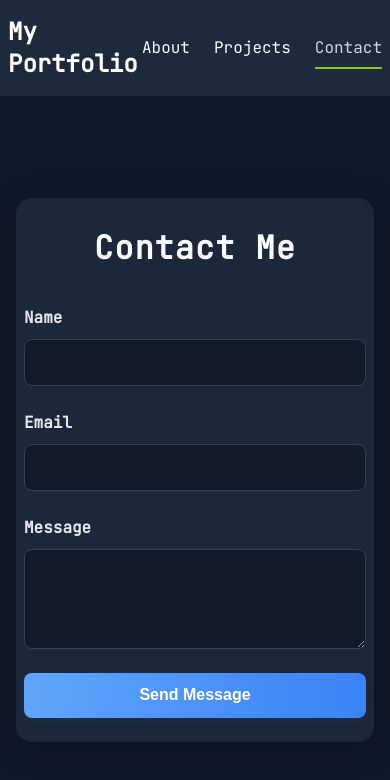
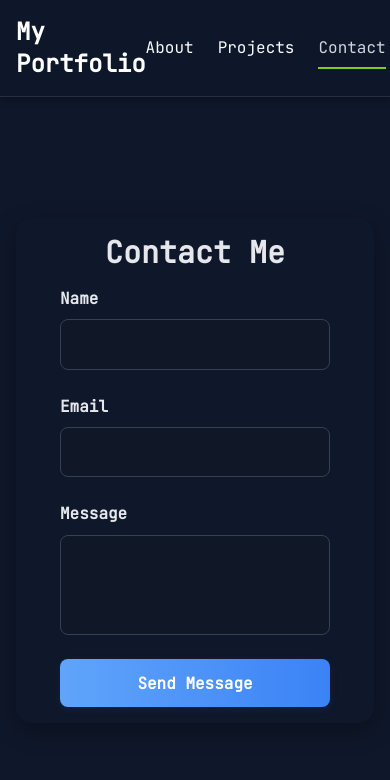
Before and after one commit to DriftFe/portfolio-thingi, a plain HTML site: page contact.html in a window 390 px wide. Drawn offline with Linux system fonts and the light colour scheme.

Commit message:
Updated contact.html

```diff
--- a/contact.html
+++ b/contact.html
@@ -15,69 +15,18 @@
       background: #0f172a;
       color: #f8fafc;
       margin: 0;
+      font-family: 'JetBrains Mono', monospace;
     }
-    .bg-gray-800 {
-      background-color: #1e293b;
+    header.bg-gray-800 {
+      background-color: rgba(15, 23, 42, 0.75);
+      backdrop-filter: blur(10px);
+      -webkit-backdrop-filter: blur(10px);
+      border-bottom: 1px solid rgba(255, 255, 255, 0.1);
+      box-shadow: 0 2px 8px rgba(0, 0, 0, 0.3);
+      position: sticky;
+      top: 0;
+      z-index: 1000;
     }
-    .text-white {
-      color: #fff;
-    }
-    .py-4 {
-      padding-top: 1rem;
-      padding-bottom: 1rem;
-    }
-    .container {
-      max-width: 1200px;
-      margin: 0 auto;
-      padding: 0 1rem;
-    }
-    .flex {
-      display: flex;
-    }
-    .justify-between {
-      justify-content: space-between;
-    }
-    .items-center {
-      align-items: center;
-    }
-    .space-x-6 {
-      gap: 1.5rem;
-      display: flex;
-    }
-    .text-2xl {
-      font-size: 1.5rem;
-      line-height: 2rem;
-    }
-    .font-semibold {
-      font-weight: 600;
-    }
-    .underline-animation {
-      position: relative;
-      text-decoration: none;
-      color: #f8fafc;
-      transition: color 0.3s ease;
-    }
-    .underline-animation::after {
-      content: '';
-      position: absolute;
-      width: 100%;
-      height: 2px;
-      bottom: 0;
-      left: 0;
-      background-color: #84cc16;
-      transform: scaleX(0);
-      transform-origin: bottom center;
-      transition: transform 0.3s ease-out;
-    }
-    .underline-animation:hover,
-    .underline-animation.active {
-      color: #d1d5db;
-    }
-    .underline-animation:hover::after,
-    .underline-animation.active::after {
-      transform: scaleX(1);
-    }
-
     main {
       flex: 1;
       display: flex;
@@ -85,29 +34,38 @@
       justify-content: center;
       padding: 2rem 1rem;
     }
-    .contact-card {
-      background: rgba(30, 41, 59, 0.92);
+    .center-content {
+      background-color: rgba(15, 23, 42, 0.75);
+      padding: 2rem;
       border-radius: 1rem;
-      box-shadow: 0 6px 32px rgba(0,0,0,0.18);
-      padding: 2.5rem 2rem 2rem 2rem;
+      box-shadow: 0 8px 24px rgba(0, 0, 0, 0.3);
+      display: flex;
+      flex-direction: column;
+      align-items: center;
+      justify-content: center;
+      text-align: center;
       width: 100%;
       max-width: 420px;
       margin: 0 auto;
     }
-    .contact-card h2 {
-      text-align: center;
-      margin-bottom: 2rem;
-      font-size: 2rem;
-      font-weight: 700;
-      color: #f8fafc;
-      letter-spacing: 1px;
+    .text-3xl {
+      font-size: 1.875rem;
+      line-height: 2.25rem;
     }
+    .mb-4 {
+      margin-bottom: 1rem;
+    }
+    .text-gray-200 { color: #e5e7eb; }
+    .text-gray-300 { color: #d1d5db; }
+    .leading-relaxed { line-height: 1.75; }
+    .mt-4 { margin-top: 1rem; }
     form label {
       display: block;
       font-weight: 600;
       margin-bottom: 0.5rem;
       color: #e5e7eb;
       font-size: 1rem;
+      text-align: left;
     }
     form input,
     form textarea,
@@ -124,10 +82,12 @@
       transition: border-color 0.2s, box-shadow 0.2s;
       outline: none;
       display: block;
+      font-family: 'JetBrains Mono', monospace;
     }
     form textarea {
       min-height: 100px;
-      resize: vertical;
+      resize: none;
+      overflow-y: hidden;
     }
     form input:focus,
     form textarea:focus {
@@ -149,28 +109,10 @@
       background: linear-gradient(90deg, #3b82f6 0%, #2563eb 100%);
       opacity: 0.95;
     }
-    .success-message {
-      display: none;
-      color: #4ade80;
-      margin-top: 1rem;
-      text-align: center;
-      font-weight: 500;
-    }
-    footer {
-      background: #1e293b;
-      color: #d1d5db;
-      text-align: center;
-      padding: 1.25rem 0 1rem 0;
-      font-size: 1rem;
-      margin-top: auto;
-    }
     @media (max-width: 600px) {
-      .contact-card {
-        padding: 1.5rem 0.5rem;
+      .center-content {
+        padding: 1rem 0.5rem;
         max-width: 98vw;
-      }
-      .container {
-        padding: 0 0.5rem;
       }
     }
   </style>
@@ -183,30 +125,34 @@
         <ul class="flex space-x-6">
           <li><a href="index.html" class="underline-animation nav-link">About</a></li>
           <li><a href="projects.html" class="underline-animation nav-link">Projects</a></li>
-          <li><a href="contact.html" class="underline-animation nav-link active">Contact</a></li>
+          <li><a href="contact.html" class="underline-animation nav-link active" aria-current="page">Contact</a></li>
         </ul>
       </nav>
     </div>
   </header>
   <main>
-    <div class="contact-card">
-      <h2>Contact Me</h2>
+    <section class="center-content">
+      <h2 class="text-3xl font-semibold text-gray-200 mb-4">Contact Me</h2>
       <form id="contactForm" action="https://formspree.io/f/xjkwopnv" method="POST" autocomplete="off">
         <label for="name">Name</label>
         <input type="text" id="name" name="name" required autocomplete="off" />
-
         <label for="email">Email</label>
         <input type="email" id="email" name="email" required autocomplete="off" />
-
         <label for="message">Message</label>
         <textarea id="message" name="message" required autocomplete="off"></textarea>
-
         <button type="submit">Send Message</button>
-        <div class="success-message" id="formSuccess">Thank you! Your message has been sent.</div>
       </form>
-    </div>
+    </section>
   </main>
-    <script src="contact.js">
+  <script>
+    const textarea = document.getElementById('message');
+    if (textarea) {
+      textarea.addEventListener('input', function() {
+        this.style.height = 'auto';
+        this.style.height = (this.scrollHeight) + 'px';
+      });
+      textarea.dispatchEvent(new Event('input'));
+    }
   </script>
 </body>
 </html>
```
